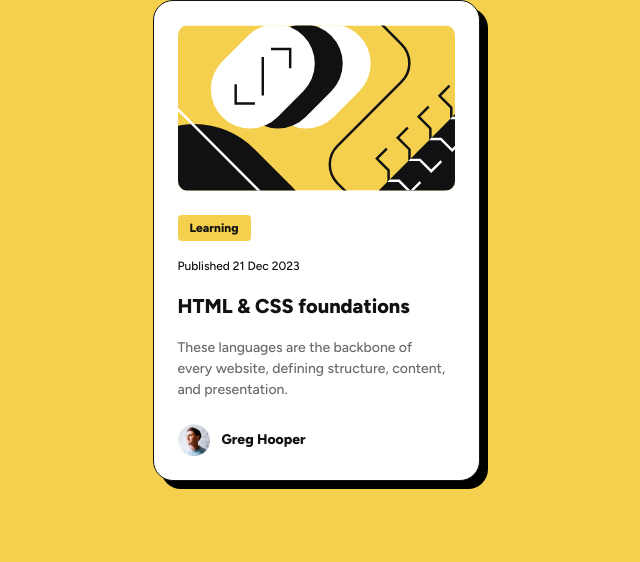
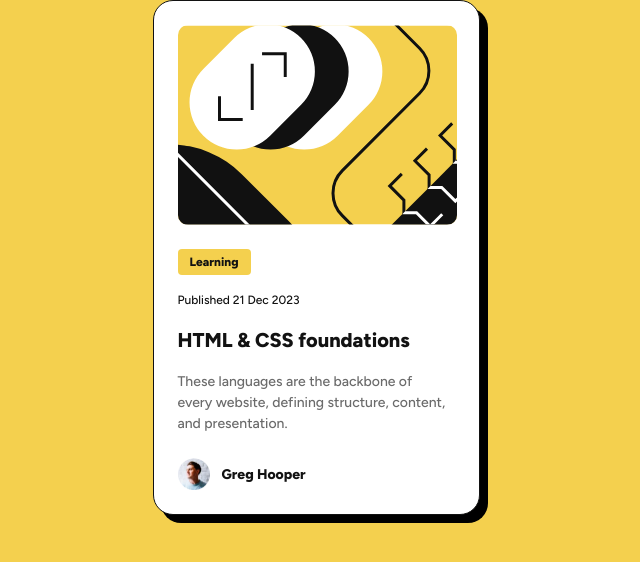
Before and after one commit to giannindm/blog-preview-card, a plain HTML site: page index.html in a window 1280 px wide. Shown: the whole page, without its empty margins (324-964 px from the left). Drawn offline with Linux system fonts and the light colour scheme.

Commit message:
Zoom in and center preview image

```diff
--- a/style.css
+++ b/style.css
@@ -34,11 +34,6 @@ body {
     -webkit-font-smoothing: antialiased;
 }
 
-/* 6. Improve media defaults */
-img, picture, video, canvas, svg {
-    display: block;
-    max-width: 100%;
-}
 
 /* 7. Inherit fonts for form controls */
 input, button, textarea, select {
@@ -83,6 +78,10 @@ body {
 .card__preview {
     border-radius: 10px;
     overflow: hidden;
+    width: 279px;
+    height: 200px;
+    display: flex;
+    justify-content: center;
 }
 
 .card__content {
```
